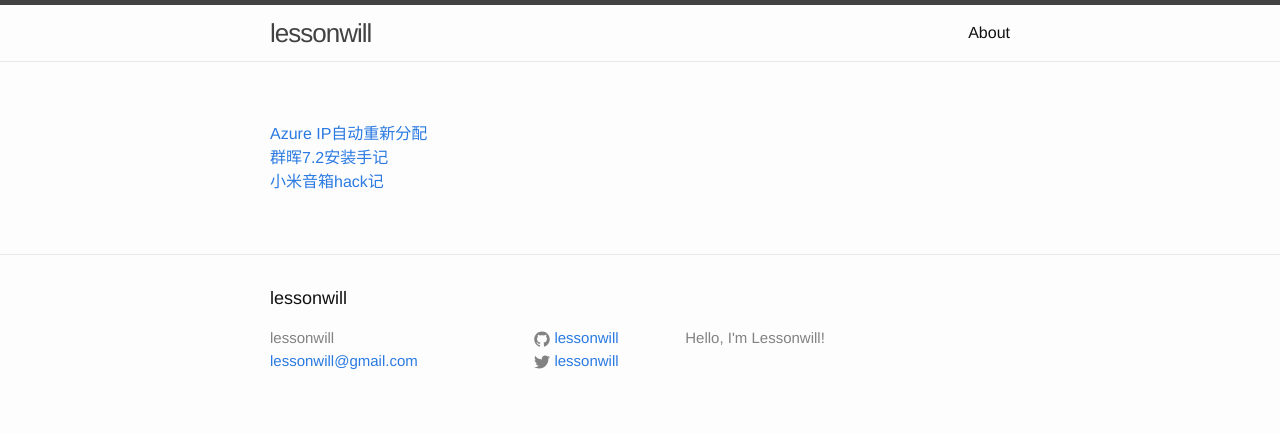
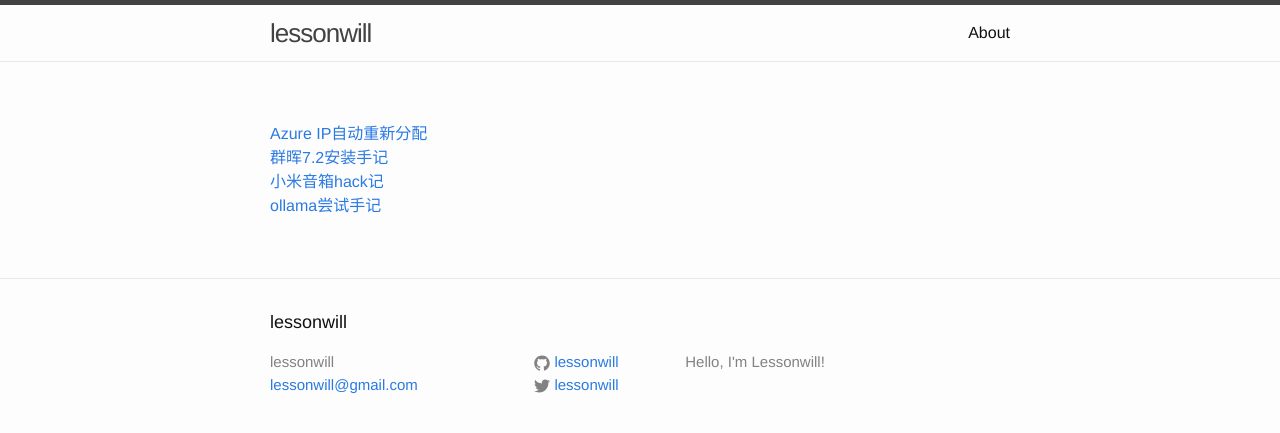
Before and after one commit to lessonwill/lessonwill.github.io, a Jekyll site: the page built from index.md, in a window 1280 px wide. Shown: the top 433 px of the page. Built offline with Jekyll 4.4.1, drawn with Linux system fonts in a browser that asks for light colours; our own code applies the rules of GitHub Pages for plain Markdown files.

Commit message:
Update index.md

```diff
--- a/index.md
+++ b/index.md
@@ -1,3 +1,4 @@
 [Azure IP自动重新分配](/2023/12/12/azure.html)
 [群晖7.2安装手记](/2023/12/12/synology.html)
 [小米音箱hack记](/2023/12/12/mi.html)
+[ollama尝试手记](/2024/05/15/ollama.html)
```
